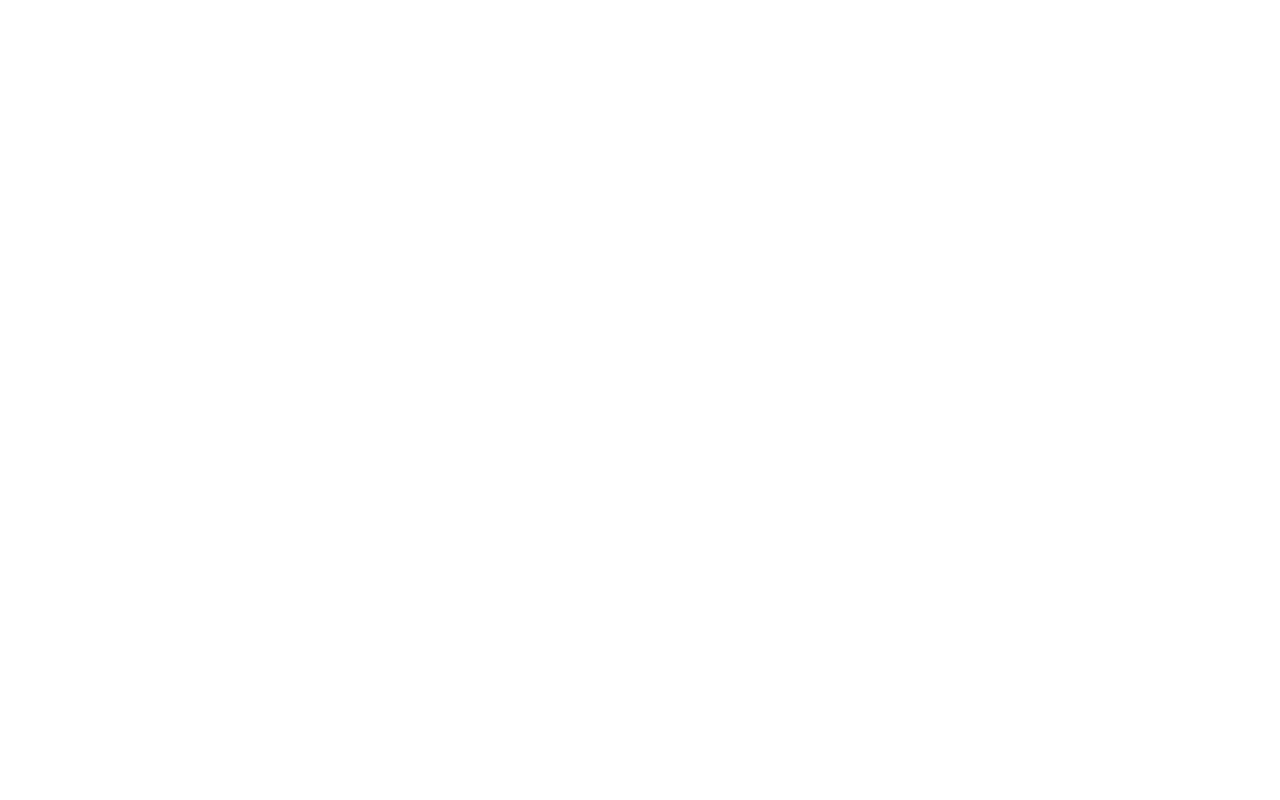
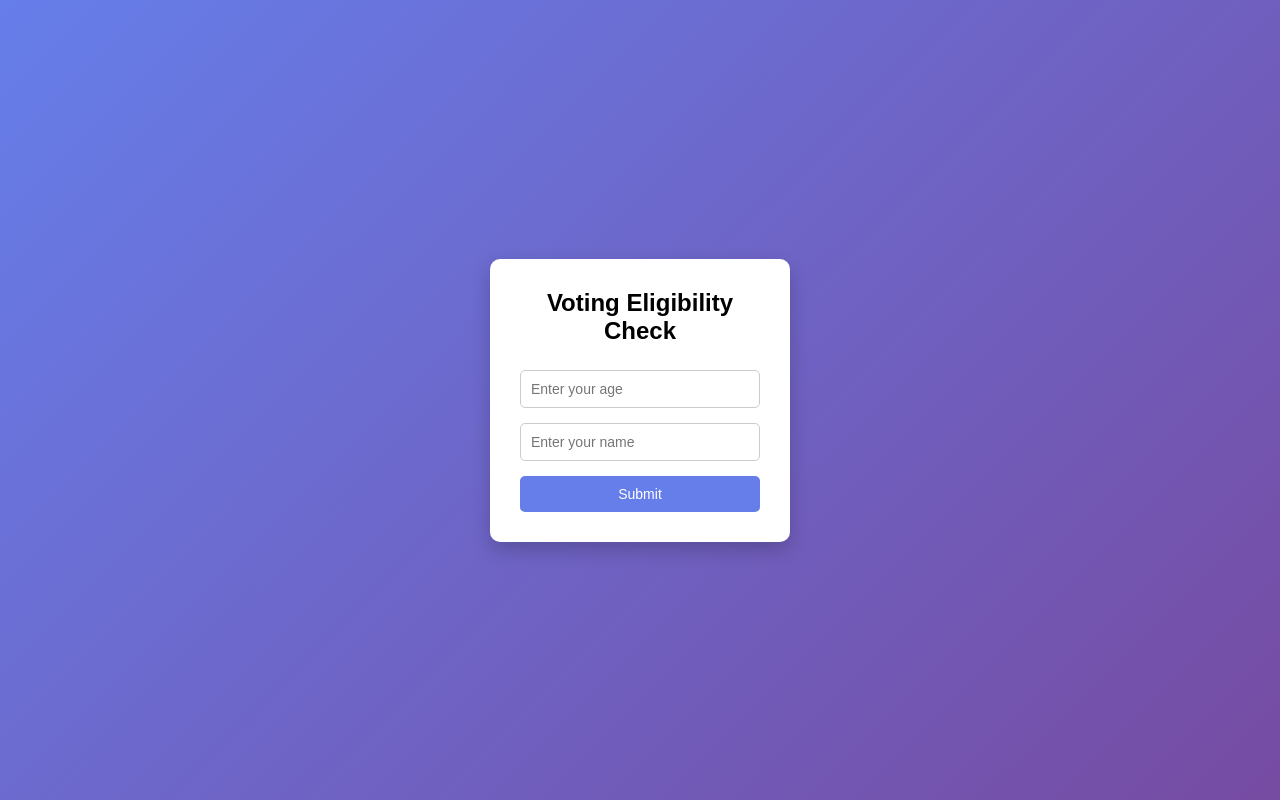
Before and after one commit to acciojob/promises-and-chains-gauravdwivedi111, a website: page main.html in a window 1280 px wide. Drawn offline with Linux system fonts and the light colour scheme.

Commit message:
created a submission

```diff
--- a/main.html
+++ b/main.html
@@ -6,6 +6,17 @@
   </head>
 
   <body>
+
+	  <div class="container">
+    <form id="form">
+      <h2>Voting Eligibility Check</h2>
+
+      <input type="number" id="age" placeholder="Enter your age" />
+      <input type="text" id="name" placeholder="Enter your name" />
+
+      <button type="submit" id="btn">Submit</button>
+    </form>
+  </div>
     <!-- write the body here -->
 
     <script type="text/javascript" src="./script.js"></script>
--- a/script.js
+++ b/script.js
@@ -1 +1,33 @@
-//your JS code here. If required.
+const form = document.getElementById("form");
+const ageInput = document.getElementById("age");
+const nameInput = document.getElementById("name");
+
+form.addEventListener("submit", function (e) {
+  e.preventDefault();
+
+  const age = ageInput.value.trim();
+  const name = nameInput.value.trim();
+
+  if (age === "" || name === "") {
+    alert("Please enter valid details.");
+    return;
+  }
+
+  const votingPromise = new Promise((resolve, reject) => {
+    setTimeout(() => {
+      if (Number(age) > 18) {
+        resolve(`Welcome, ${name}. You can vote.`);
+      } else {
+        reject(`Oh sorry ${name}. You aren't old enough.`);
+      }
+    }, 4000);
+  });
+
+  votingPromise
+    .then(message => {
+      alert(message);
+    })
+    .catch(error => {
+      alert(error);
+    });
+});
--- a/styles.css
+++ b/styles.css
@@ -1 +1,61 @@
 /*  your css code here. If applicable */
+* {
+  margin: 0;
+  padding: 0;
+  box-sizing: border-box;
+}
+
+body {
+  font-family: Arial, sans-serif;
+  height: 100vh;
+  display: flex;
+  justify-content: center;
+  align-items: center;
+  background: linear-gradient(135deg, #667eea, #764ba2);
+}
+
+.container {
+  background: #ffffff;
+  padding: 30px;
+  border-radius: 10px;
+  box-shadow: 0 8px 20px rgba(0, 0, 0, 0.2);
+  width: 300px;
+}
+
+form {
+  display: flex;
+  flex-direction: column;
+  gap: 15px;
+}
+
+h2 {
+  text-align: center;
+  margin-bottom: 10px;
+}
+
+input {
+  padding: 10px;
+  border-radius: 5px;
+  border: 1px solid #ccc;
+  font-size: 14px;
+}
+
+input:focus {
+  outline: none;
+  border-color: #667eea;
+}
+
+button {
+  padding: 10px;
+  border: none;
+  border-radius: 5px;
+  background-color: #667eea;
+  color: white;
+  font-size: 14px;
+  cursor: pointer;
+  transition: 0.3s;
+}
+
+button:hover {
+  background-color: #5a67d8;
+}
```
